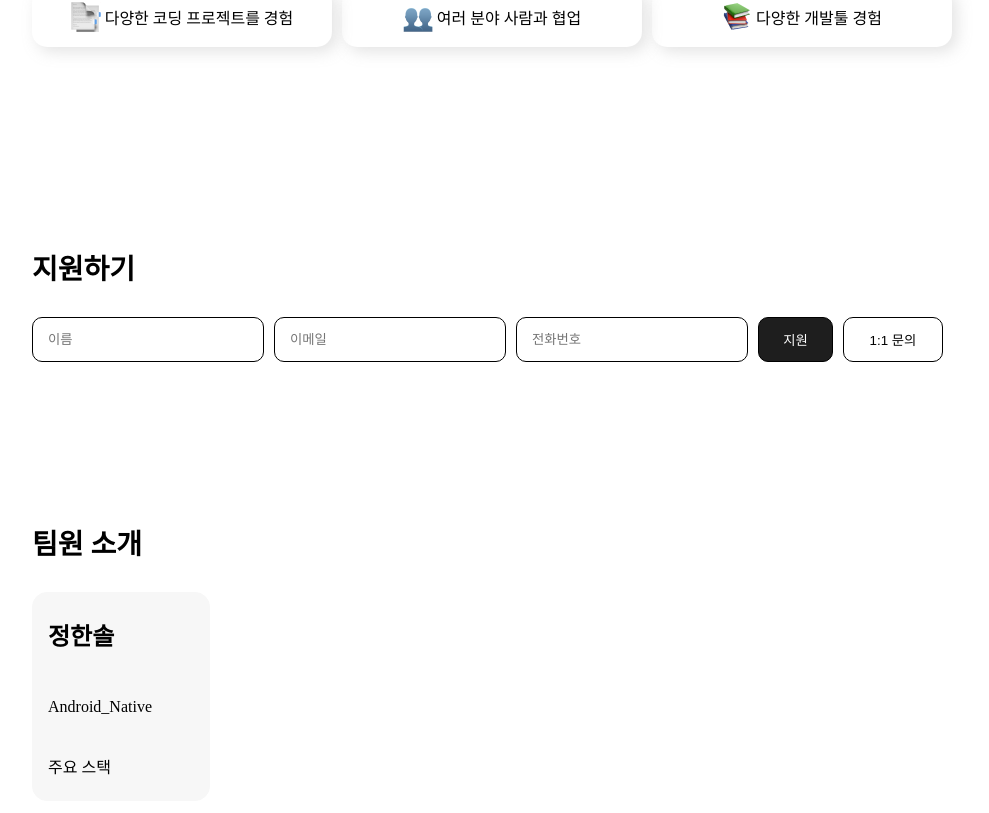
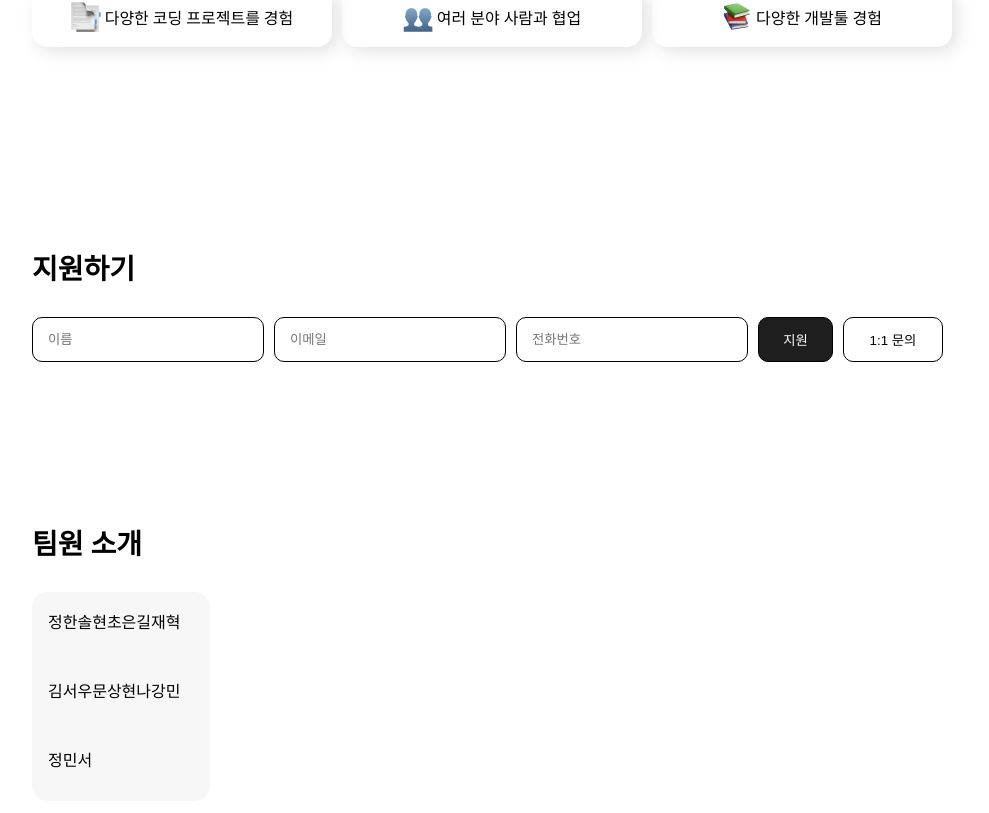
Before and after one commit to wogur2689/MC_front, a React (Create React App) app: page / in a window 1280 px wide. Shown: the part 1624-2437 px from the top of the page, without its empty margins (148-1137 px from the left). Built offline with nearby package versions, Linux system fonts and the light colour scheme.

Commit message:
[feat] personal.js

```diff
--- a/src/component/main.js
+++ b/src/component/main.js
@@ -5,6 +5,7 @@ import Find from './find/find';
 import Support from './support/support';
 import Keyword from './keyword/keyword';
 import Team from './team/team';
+import Personal from './team/personal';
 
 function Main() {
   return (
@@ -15,7 +16,10 @@ function Main() {
         <Classrule />
         <Find />
         <Support />
-        <Team />
+        <div>
+            <Team />
+        </div>
+
       </div>
     </div>
   );
--- a/src/component/team/personal.js
+++ b/src/component/team/personal.js
@@ -1,41 +1,50 @@
 import style from './personal.module.css';
 
-const HANSOL_DATA = [
-
+const INTRODUCE_DATA = [
     {
-        id : 1,
-        contents : "JS"
+        name: "정한솔",
+        job: "Android-Native",
+        stack: ["java","u"]
     },
     {
-        id : 2,
-        contents : "Kotlin"
+        name: "현초은",
+        job: "Backend",
+        stack: ["java","u"]
     },
     {
-        id : 3,
-        contents : "Java"
+        name: "길재혁",
+        job: "Full-Stack",
+        stack: ["java","u"]
     },
     {
-        id : 4,
-        contents : "React"
+        name: "김서우",
+        job: "Web-Frontend",
+        stack: ["java","u"]
     },
     {
-        id : 5,
-        contents : "Git"
-    }
+        name: "문상현",
+        job: "Android-Native",
+        stack: ["java","u"]
+    },
+    {
+        name: "나강민",
+        job: "치어리더",
+        stack: ["java","u"]
+    },
+    {
+        name: "정민서",
+        job: "디자이너",
+        stack: ["java","u"]
+    },
 ]
 
 
 function Personal() {
     return(
-        <div className={style.container}>
-            <h2>팀원 소개</h2>
-            <div className={style.personal_box}>
-                <p className={style.name}>정한솔</p>
-                <p calssName={style.major}>Android_Native</p>
-                <div><p>주요 스택</p></div>
-                <div>
-                </div>
-            </div>
+        <div className={style.introduce_box}>
+            {INTRODUCE_DATA.map((data) => {
+                return <div><p>{data.name}</p></div>
+            })}
         </div>
     );
 }
--- a/src/component/team/personal.module.css
+++ b/src/component/team/personal.module.css
@@ -2,7 +2,7 @@
     margin-bottom: 10px;
   }
 
-.personal_box {
+.introduce_box {
     display: flex;
     flex-wrap: wrap;
     background-color: #F7F7F7;
@@ -14,17 +14,45 @@
     border-radius: 15px;
 }
 
-.name {
+/* 이름 */
+.names {
     font-size: 24px;
     font-weight: bold;
+    margin: 15px 0 2px 0;
 }
 
+/* 전공 */
 .major {
+    font-size: 14px;
+    margin-bottom: 10px;
+}
+
+
+
+
+/* 주요스택 박스 CSS */
+.personal_box {
+     box-sizing: border-box;
+     border: 1px solid #000;
+     padding: 2px 8px 2px 8px;
+     border-radius: 7px;
+     background-color: #fff;
+}
+
+/* div CSS */
+.div {
+    display: flex;
+    flex-wrap: wrap;
+    gap:5px
+}
+
+.div p {
+    margin: 0;
     font-size: 14px;
 }
 
-.stack {
-    box-sizing: border-box;
-    border: 1px solid #1E1E1E;
-    border-radius: 15px;
+
+h2 {
+  font-size: 28px;
+  margin-bottom: 30px;
 }
--- a/src/component/team/team.js
+++ b/src/component/team/team.js
@@ -1,9 +1,13 @@
 import Personal from "./personal";
+import style from "./team.module.css";
 
 function Team() {
     return(
         <div>
-            <Personal/>
+            <h2>팀원 소개</h2>
+            <div>
+                <Personal/>
+            </div>
         </div>
     );
 }
```
Also changed, not shown: src/component/main.module.css (line endings or trailing spaces).
